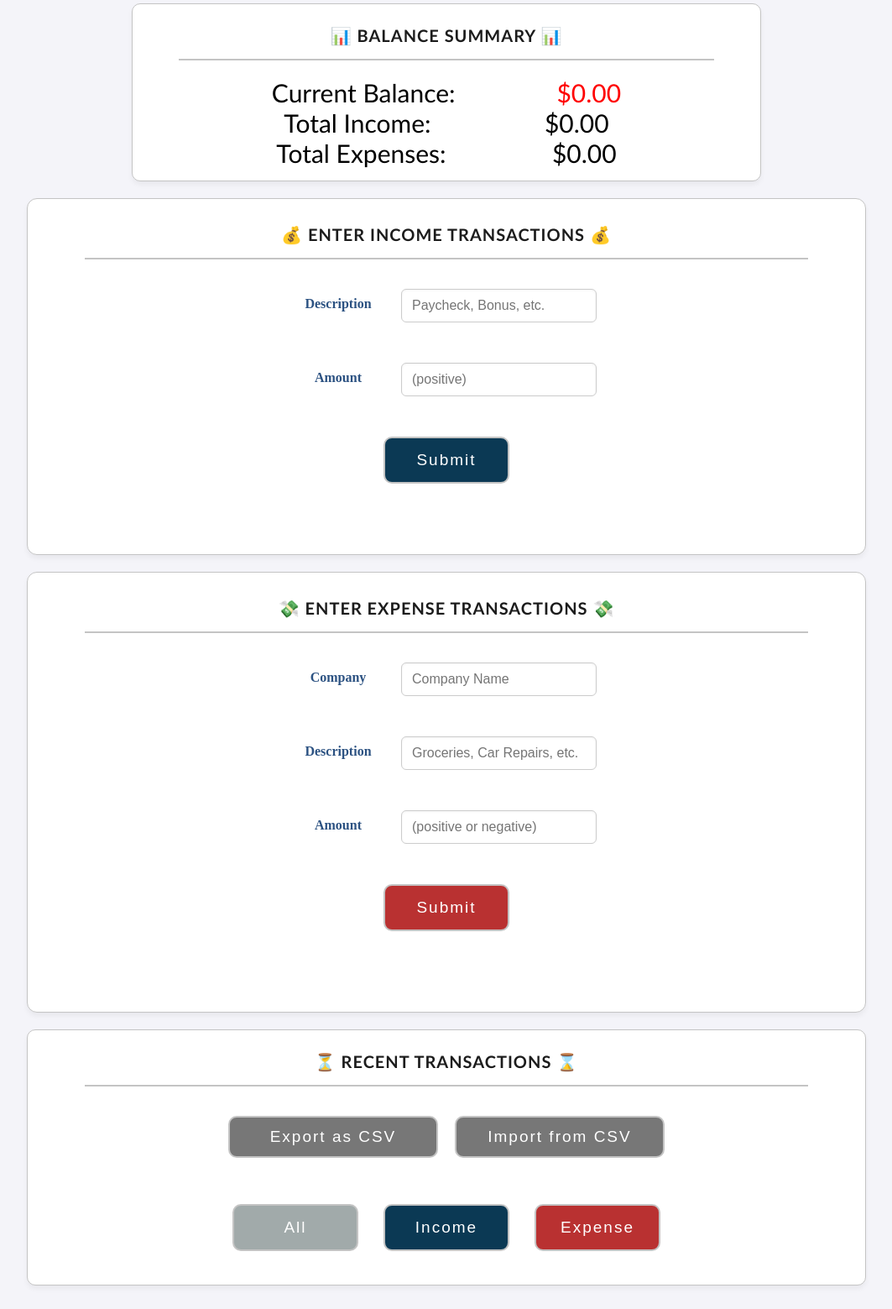
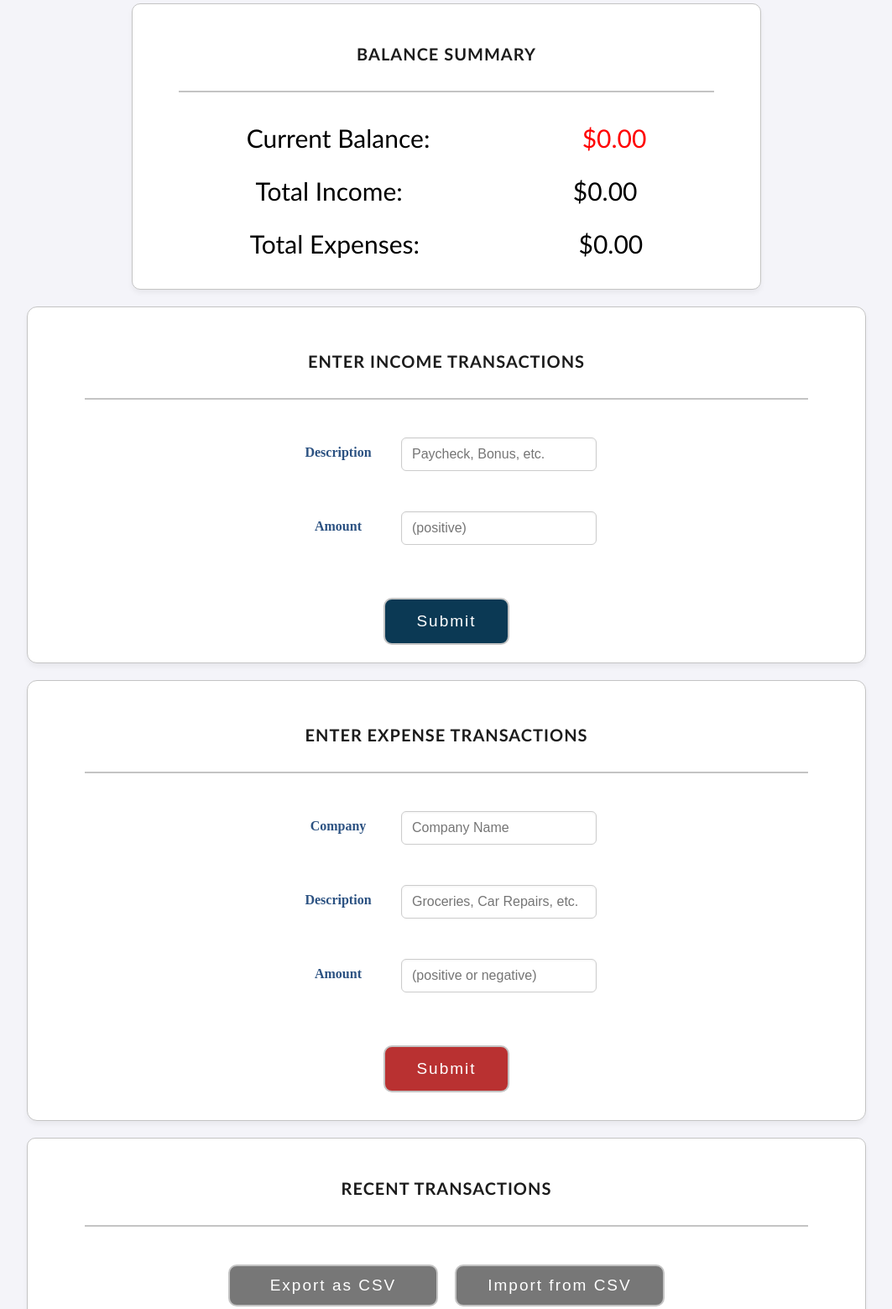
Before and after one commit to Zehnooo/ExpenseTracker, a plain HTML site: page index.html in a window 1280 px wide. Shown: the part 100-1659 px from the top of the page at 84% size, without its empty margins (108-1171 px from the left). Drawn offline with nearby package versions, Linux system fonts and the light colour scheme.

Commit message:
Styling Adjustments

```diff
--- a/index.html
+++ b/index.html
@@ -11,7 +11,7 @@
       <h1 class="page-head" id="main-title">Expense Tracker</h1>
       <hr />
       <div class="balance-info">
-        <h3 class="balance-title">📊 Balance Summary 📊</h3>
+        <h3 class="balance-title">Balance Summary</h3>
         <p class="cur-bal-line">
           Current Balance: <span id="current-balance">$0.00</span>
         </p>
@@ -23,7 +23,7 @@
         </p>
       </div>
       <form id="income-form" role="form">
-        <h3>💰 Enter Income Transactions 💰</h3>
+        <h3>Enter Income Transactions</h3>
         <div class="input-info">
           <div class="desc-container">
             <label for="income-desc">Description</label>
@@ -50,7 +50,7 @@
         </div>
       </form>
       <form id="transaction-form" role="form">
-        <h3>💸 Enter Expense Transactions 💸</h3>
+        <h3>Enter Expense Transactions</h3>
         <div class="input-info">
           <div class="company-container">
             <label for="company">Company</label>
@@ -93,17 +93,13 @@
         </div>
       </form>
       <div class="recent-container">
-        <h3>⏳ Recent Transactions ⌛</h3>
+        <h3>Recent Transactions</h3>
 
         <div class="container">
           <div id="data-buttons">
-              <button id="export-btn">
-                Export as CSV
-              </button>
+            <button id="export-btn">Export as CSV</button>
 
-              <button id="import-btn">
-                Import from CSV
-              </button>
+            <button id="import-btn">Import from CSV</button>
             <input
               type="file"
               id="import-file"
@@ -111,9 +107,7 @@
               style="display: none"
             />
           </div>
-          <div
-            id="filter-buttons"
-          >
+          <div id="filter-buttons">
             <button id="filter-all">All</button>
             <button id="filter-income">Income</button>
             <button id="filter-expense">Expense</button>
@@ -123,7 +117,7 @@
       </div>
       <div class="del-container" id="delete-log-container">
         <div class="container">
-          <h3>🚮 View Deleted Transactions 🚮</h3>
+          <h3>View Deleted Transactions</h3>
           <details id="deleted-log">
             <summary></summary>
             <ul id="deleted-transactions"></ul>
--- a/stylesheet.css
+++ b/stylesheet.css
@@ -149,9 +149,8 @@ li:hover {
     background-color: var(--bad-color);
     color:white;
 }
-.income-submit, .edit-income-submit, #filter-income {
-    margin-top:15px;
-    margin-bottom:25px;
+.income-submit, .edit-income-submit{
+    margin:30px auto;
     color: #ffffff;
     background-color: #0b3954;
     font-size: 19px;
@@ -166,9 +165,8 @@ li:hover {
     justify-content: center;
     align-items: center;
 }
-.expense-submit, .edit-expense-submit, #filter-expense {
-    margin-top:15px;
-    margin-bottom:25px;
+.expense-submit, .edit-expense-submit{
+    margin: 30px auto;
     color: #ffffff;
     background-color: #b93131;
     font-size: 19px;
@@ -190,16 +188,13 @@ li:hover {
     justify-content: center;
 }
 #filter-all {
-    margin-top:15px;
-    margin-bottom:25px;
-    color: #ffffff;
     background-color: #a1aaaa;
-    font-size: 19px;
-    border: 2px solid #c4c4c4;
-    border-radius: 10px;
-    padding: 15px 50px;
-    letter-spacing: 2px;
-    cursor: pointer;
+}
+#filter-income {
+  background-color: var(--good-color);
+}
+#filter-expense {
+  background-color: var(--bad-color);
 }
 #filter-all, #filter-expense, #filter-income {
     width:150px;
@@ -207,7 +202,19 @@ li:hover {
     display: flex;
     justify-content: center;
     align-items: center;
-
+}
+#filter-buttons button {
+  width:150px;
+  max-height: 75px;
+  margin-top:15px;
+  margin-bottom:25px;
+  color: #ffffff;
+  font-size: 19px;
+  border: 2px solid #c4c4c4;
+  border-radius: 10px;
+  padding: 15px 50px;
+  letter-spacing: 2px;
+  cursor: pointer;
 }
 
 #data-buttons button {
@@ -260,12 +267,14 @@ h3 {
   justify-content: center;
   align-items: center;
   gap: 0.5rem;
-  padding: 10px 0 15px;
+  padding: 20px;
   letter-spacing: 1px;
   text-transform: uppercase;
   border-bottom: 2px solid var(--frame-color);
-  margin: 0 auto 20px;
+  margin: 0 auto;
+  margin-bottom:30px;
   max-width: 90%;
+  line-height: 3rem;
 }
 hr {
   border: none;
@@ -395,14 +404,17 @@ li:hover .edit-btn .icon {
     margin: 0 auto 20px;
     box-shadow: 0 4px 6px rgba(0,0,0,0.05);
     font-family: 'Gill Sans', 'Segoe UI', sans-serif;
+    min-height: 300px;
 }
 .balance-info p {
     font-size:30px;
     text-wrap: nowrap;
     padding: 0 25px;
    display:flex;
-   justify-content: space-evenly;
+   justify-content: space-around;
    align-items: center;
+   margin-bottom: 15px;
+   line-height: 3rem;
 }
 .recent-container {
     border: 1px solid var(--frame-color);
@@ -424,6 +436,7 @@ li:hover .edit-btn .icon {
 }
 summary {
     text-align: center;
+    margin-bottom:10px;
 }
 
 .fade-out {
```
Lines whose indentation alone changed are shown as unchanged.
